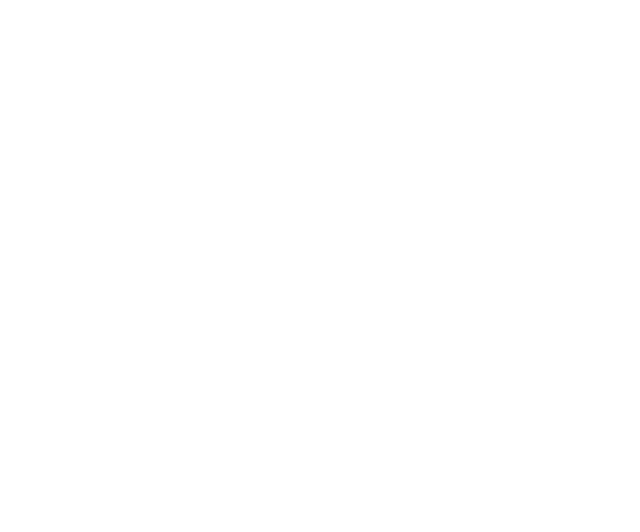
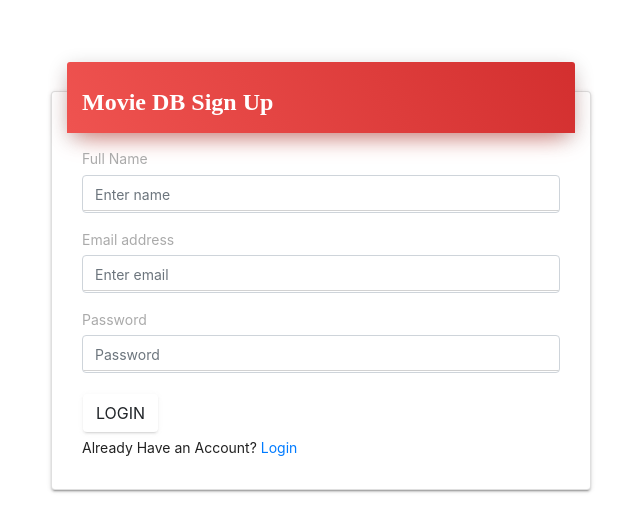
Before and after one commit to Prashant-Acharya/movie-app-frontend, a React (Create React App) app: page /SignUp in a window 1280 px wide. Shown: the part 168-700 px from the top of the page, without its empty margins (319-959 px from the left). Built offline with nearby package versions, Linux system fonts and the light colour scheme.

Commit message:
login/signup component created

```diff
--- a/src/App.js
+++ b/src/App.js
@@ -1,7 +1,8 @@
 import React, { Component } from 'react'
 import { BrowserRouter, Route, Switch } from 'react-router-dom'
 
-import Authentication from './Components/Authentication/Authentication'
+import Login from './Components/Authentication/Login'
+import SignUp from './Components/Authentication/SignUp'
 import Favourites from './Components/Favourites/Favourite'
 import HomeContent from './Components/HomeContent/HomeContent'
 import Trending from './Components/Trending/Trending'
@@ -11,7 +12,8 @@
 		return (
 			<BrowserRouter>
 				<Switch>
-					<Route exact path='/' component={Authentication} />
+					<Route exact path='/' component={Login} />
+					<Route path='/SignUp' component={SignUp} />
 					<Route path='/home' component={HomeContent} />
 					<Route path='/favourites' component={Favourites} />
 					<Route path='/trending' component={Trending} />
--- /dev/null
+++ b/src/Components/Authentication/Auth.css
@@ -0,0 +1,4 @@
+.login-card {
+	position: relative;
+	top: 50%;
+}
--- a/src/Components/Authentication/Authentication.jsx
+++ /dev/null
@@ -1,14 +0,0 @@
-import React from 'react'
-import { Link } from 'react-router-dom'
-
-const Authentication = () => {
-	return (
-		<div className='container row'>
-			<div className="col-4 ml-auto mr-auto">
-				<Link to='/home'>Login</Link>
-			</div>
-		</div>
-	)
-}
-
-export default Authentication
--- /dev/null
+++ b/src/Components/Authentication/Login.jsx
@@ -0,0 +1,40 @@
+import React, { Component } from 'react'
+import { Link } from 'react-router-dom'
+import './Auth.css'
+
+class Login extends Component {
+	state = {  }
+	render() {
+		return (
+			<div className="container">
+				<div className='row'>
+					<div className="col-md-6 ml-auto mr-auto">
+						<div className="card login-card">
+							<div className="card-header card-header-danger">
+								<h4 className="card-title">Movie DB Login</h4>
+							</div>
+							<div className="card-body">
+								<form>
+									<div class="form-group">
+										<label for="Email">Email address</label>
+										<input type="email" class="form-control" id="Email" aria-describedby="emailHelp" placeholder="Enter email" />
+									</div>
+									<div class="form-group">
+										<label for="Password">Password</label>
+										<input type="password" class="form-control" id="password" placeholder="Password" />
+									</div>
+									<Link to='/home'>
+										<button type="submit" class="btn">Login</button>
+									</Link>
+								</form>
+								<p>Don't Have an Account? <Link to='/SignUp'>Sign Up</Link></p>
+							</div>
+						</div>
+					</div>
+				</div>
+			</div>
+		)
+	}
+}
+
+export default Login;
--- /dev/null
+++ b/src/Components/Authentication/SignUp.jsx
@@ -0,0 +1,44 @@
+import React, { Component } from 'react'
+import { Link } from 'react-router-dom'
+import './Auth.css'
+
+class SignUp extends Component {
+	state = {  }
+	render() {
+		return (
+			<div className="container">
+				<div className='row'>
+					<div className="col-md-6 ml-auto mr-auto">
+						<div className="card login-card">
+							<div className="card-header card-header-danger">
+								<h4 className="card-title">Movie DB Sign Up</h4>
+							</div>
+							<div className="card-body">
+								<form>
+									<div class="form-group">
+										<label for="Name">Full Name</label>
+										<input type="email" class="form-control" id="Name" placeholder="Enter name" />
+									</div>
+									<div class="form-group">
+										<label for="Email">Email address</label>
+										<input type="email" class="form-control" id="Email" aria-describedby="emailHelp" placeholder="Enter email" />
+									</div>
+									<div class="form-group">
+										<label for="Password">Password</label>
+										<input type="password" class="form-control" id="password" placeholder="Password" />
+									</div>
+									<Link to='/home'>
+										<button type="submit" class="btn">Login</button>
+									</Link>
+								</form>
+								<p>Already Have an Account? <Link to='/'>Login</Link></p>
+							</div>
+						</div>
+					</div>
+				</div>
+			</div>
+		)
+	}
+}
+
+export default SignUp
--- a/src/Components/Favourites/Favourite.jsx
+++ b/src/Components/Favourites/Favourite.jsx
@@ -7,7 +7,7 @@
 	state = { movies: [] }
 
 	componentDidMount(){
-		const movies = [...movieData]
+		const movies = movieData
 		this.setState({
 			movies
 		})
--- a/src/Components/HomeContent/HomeContent.jsx
+++ b/src/Components/HomeContent/HomeContent.jsx
@@ -8,7 +8,7 @@
 	state = { movies: [] }
 
 	componentDidMount(){
-		const movies = [...movieData]
+		const movies = movieData
 		this.setState({
 			movies
 		})
--- a/src/Components/MovieCard/MovieCard.jsx
+++ b/src/Components/MovieCard/MovieCard.jsx
@@ -2,11 +2,11 @@
 
 const MovieCard = ({ movie }) => {
 	return (
-		<div className='col-3'>
+		<div className='col-md-6 col-lg-3 col-sm-12'>
 			<div className="card">
 				<img className="card-img-top" src={movie.cover} alt="" />
 					<div className="card-body">
-						<div className='card-title'>{movie.title}</div>
+						<div className='card-title' style={{'fontSize': '1.2rem'}}>{movie.title}</div>
 						<div>
 							<strong>Casts:</strong> {movie.casts} <br/>
 							<strong>Release Date:</strong> {movie.release} <br/>
--- a/src/Components/Navbar/Navbar.jsx
+++ b/src/Components/Navbar/Navbar.jsx
@@ -11,6 +11,12 @@
 					<div className="navbar-translate">
 						<Link className="navbar-brand" to='/home'>Movie DB</Link>
 					</div>
+					<button className="navbar-toggler" type="button" data-toggle="collapse" data-target="#navbarNav" aria-controls="navbarNav" aria-expanded="false" aria-label="Toggle navigation">
+						<span className="sr-only">Toggle navigation</span>
+						<span className="navbar-toggler-icon"></span>
+						<span className="navbar-toggler-icon"></span>
+						<span className="navbar-toggler-icon"></span>
+					</button>
 
 					<div className="collapse navbar-collapse">
 						<ul className="navbar-nav ml-auto">
--- a/src/Components/Trending/Trending.jsx
+++ b/src/Components/Trending/Trending.jsx
@@ -7,7 +7,7 @@
 	state = { movies: [] }
 
 	componentDidMount(){
-		const movies = [...movieData]
+		const movies = movieData
 		this.setState({
 			movies
 		})
--- a/src/fakemoviedata.js
+++ b/src/fakemoviedata.js
@@ -28,7 +28,7 @@
 	},
 	{
 		id: 3,
-		title: 'Avengers End Game',
+		title: 'Hobbit',
 		release: '2019, April 26',
 		country: 'USA',
 		language: 'English',
```
